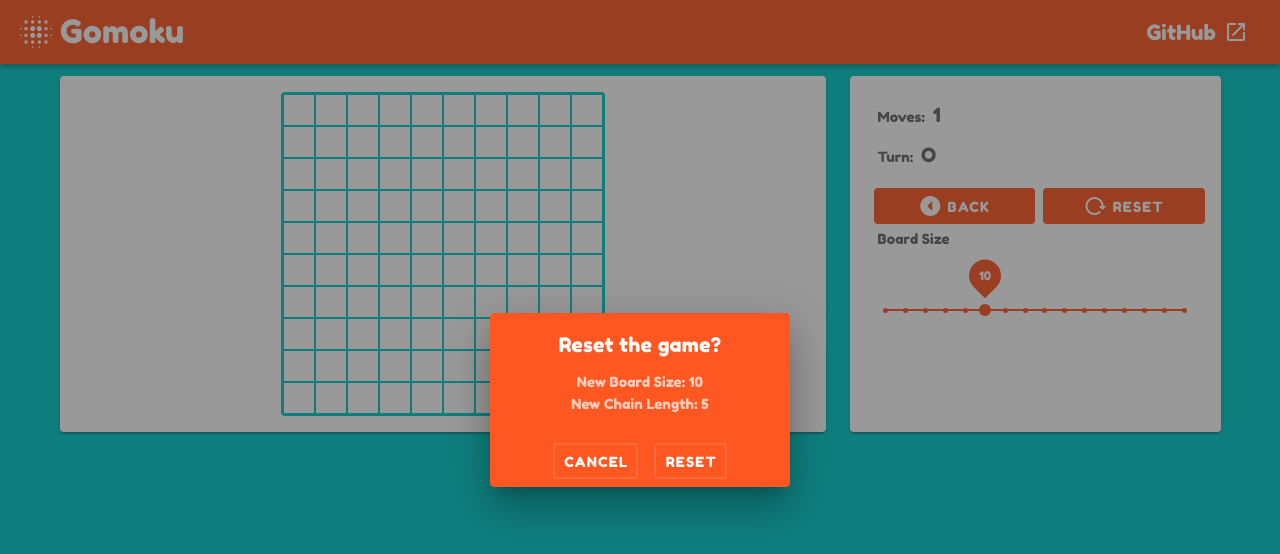
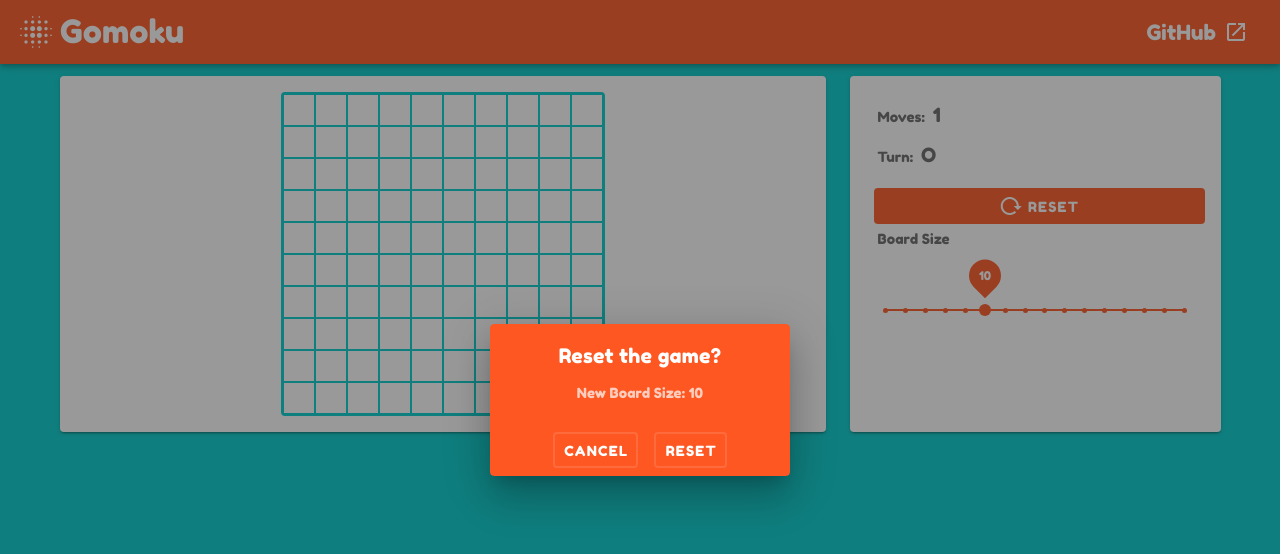
Before and after one commit to azureleaf/gomoku-vue, a Vue app: page / in a window 1280 px wide. Both pictures are taken after a click on the button "RESET". Shown: the top 554 px of the page. Built offline with nearby package versions, Linux system fonts and the light colour scheme.

Commit message:
style: Hide unused button & text

```diff
--- a/src/components/Panel.vue
+++ b/src/components/Panel.vue
@@ -4,8 +4,7 @@
       <v-card class="setFont" color="deep-orange" dark>
         <v-card-title class="justify-center">Reset the game?</v-card-title>
         <v-card-text class="text-center">
-          New Board Size: {{ this.boardSize }}<br />New Chain Length:
-          {{ this.chainLength }}
+          New Board Size: {{ this.boardSize }}
         </v-card-text>
         <v-spacer></v-spacer>
         <v-card-actions class="justify-center">
@@ -41,7 +40,7 @@
       <span class="largeText ml-1">{{ activePlayer }}</span>
     </p>
     <v-row>
-      <v-col cols="12" md="6" class="px-1">
+      <!-- <v-col cols="12" md="6" class="px-1">
         <v-btn
           class="disableCapsLock ma-1"
           depressed
@@ -51,8 +50,8 @@
         >
           <v-icon class="mr-1">mdi-arrow-left-drop-circle</v-icon>Back
         </v-btn>
-      </v-col>
-      <v-col cols="12" md="6" class="px-1">
+      </v-col> -->
+      <v-col cols="12" class="px-1">
         <v-btn
           class="disableCapsLock ma-1"
           depressed
```
